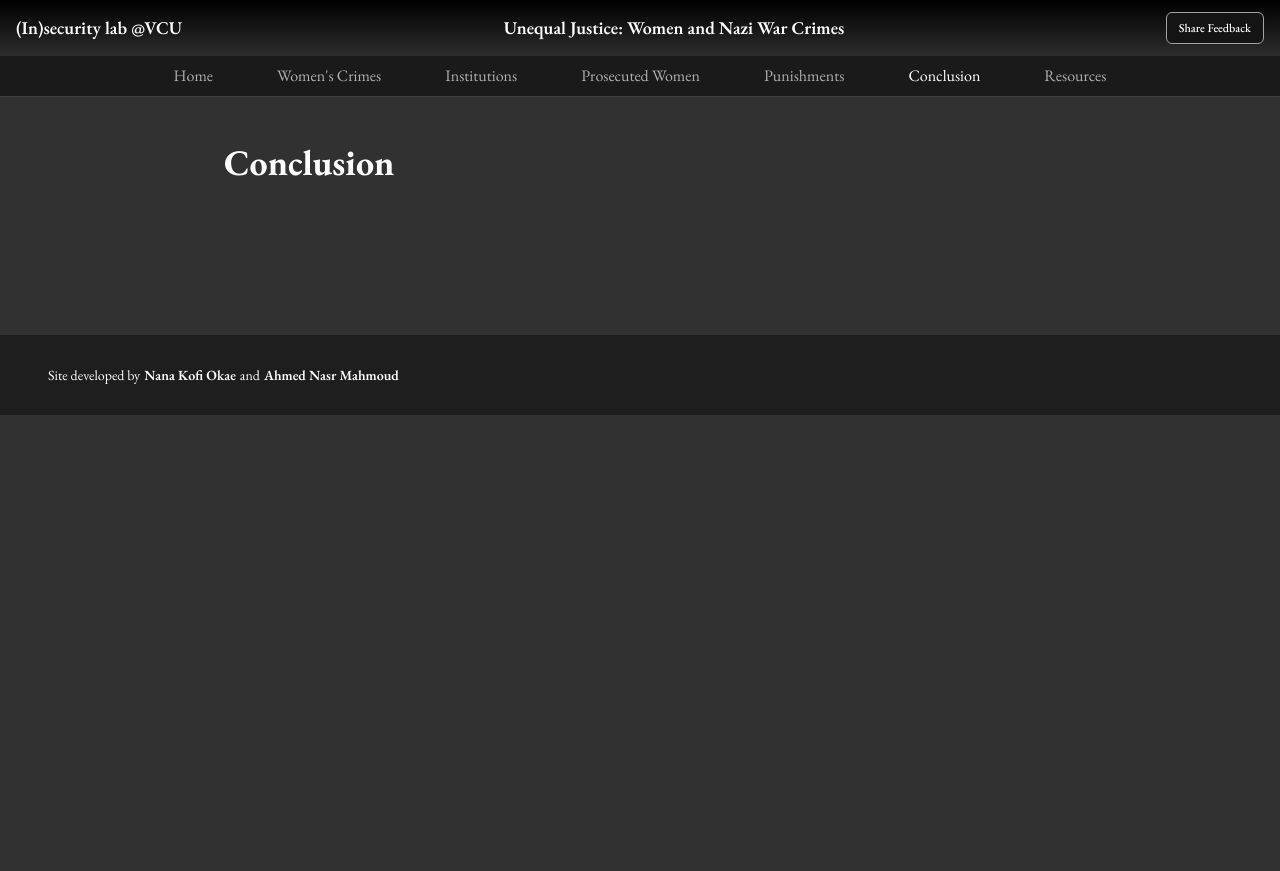
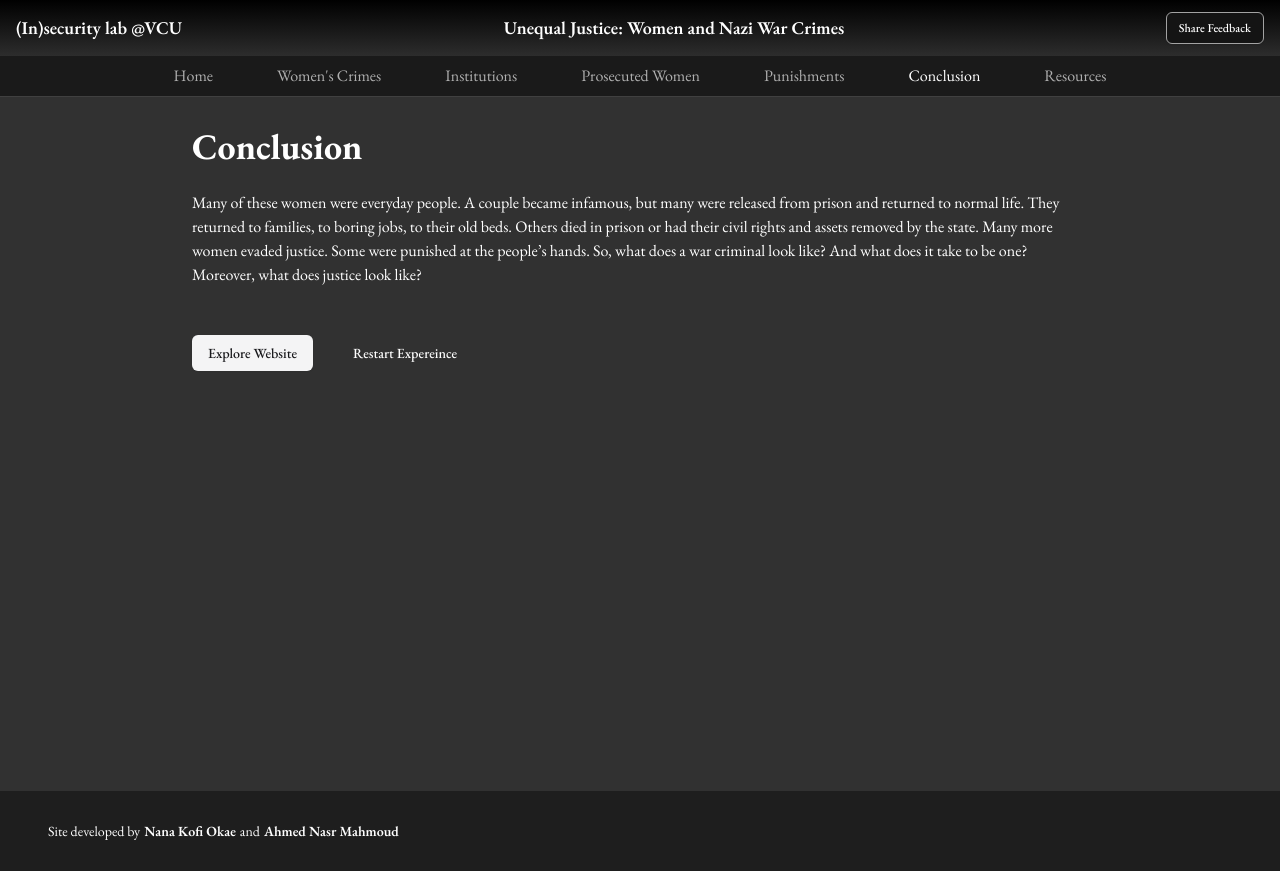
Before and after one commit to Nan3rC0re/in-security-lab-map, a Next.js app: page /conclusion in a window 1280 px wide. Before the commit the page ends 800 px from the top, so only its background shows below. Built offline with nearby package versions, Linux system fonts and the light colour scheme.

Commit message:
finished conclusion

```diff
--- a/app/conclusion/page.tsx
+++ b/app/conclusion/page.tsx
@@ -1,9 +1,31 @@
+import { Button } from "@/components/ui/button";
+import Link from "next/link";
 import React from "react";
 
 export default function ConclusionPage() {
   return (
-    <div className="w-full max-w-4xl mx-auto p-8">
+    <div className="w-full max-w-4xl mx-auto py-4 min-h-[73vh]">
       <h1 className="text-4xl font-bold mb-6">Conclusion</h1>
+      <div className="flex flex-col gap-12">
+        <p>
+          Many of these women were everyday people. A couple became infamous,
+          but many were released from prison and returned to normal life. They
+          returned to families, to boring jobs, to their old beds. Others died
+          in prison or had their civil rights and assets removed by the state.
+          Many more women evaded justice. Some were punished at the people’s
+          hands. So, what does a war criminal look like? And what does it take
+          to be one? Moreover, what does justice look like?
+        </p>
+        <div className="w-full flex gap-6">
+          {/* TODO: onclick function to take the user back to the homepage to start the story based navigation */}
+          <Button variant="secondary">
+            <Link href="/crimes">Explore Website</Link>
+          </Button>
+          <Button variant="ghost" className="">
+            Restart Expereince
+          </Button>
+        </div>
+      </div>
     </div>
   );
 }
--- a/app/crimes/page.tsx
+++ b/app/crimes/page.tsx
@@ -28,7 +28,7 @@ export default function CrimesPage() {
   ];
   return (
     <div className="grid grid-cols-2 max-lg:grid-cols-1 lg:gap-4 gap-8  w-full">
-      <div className=" content-container w-full lg:p-4">
+      <div className=" content-container w-full py-4 ">
         <h1 className="text-3xl font-bold mb-4">Women’s Crimes Map</h1>
         {selectedFeature ? (
           <>
@@ -89,7 +89,7 @@ export default function CrimesPage() {
           </>
         )}
       </div>
-      <div className="w-full  lg:p-4 lg:h-[50rem]  max-lg:aspect-square mb-10 ">
+      <div className="w-full  lg:py-4 lg:h-[50rem]  max-lg:aspect-square mb-10 ">
         <CrimesMap onFeatureClick={setSelectedFeature} />
       </div>
     </div>
--- a/app/poi/page.tsx
+++ b/app/poi/page.tsx
@@ -5,7 +5,7 @@ import React from "react";
 export default function PoiPage() {
   return (
     <div className="flex flex-col md:flex-row h-full">
-      <div className="w-full  p-4 overflow-auto">
+      <div className="w-full  py-4 overflow-auto">
         <h1 className="text-2xl font-bold mb-4">Points of Interest</h1>
         <p className="mb-4">
           This page contains information about various points of interest
--- a/app/trials/page.tsx
+++ b/app/trials/page.tsx
@@ -5,7 +5,7 @@ import React from "react";
 export default function TrialsPage() {
   return (
     <div className="flex flex-col md:flex-row h-full">
-      <div className="w-full  p-4 overflow-auto">
+      <div className="w-full  py-4 overflow-auto">
         <h1 className="text-2xl font-bold mb-4">Nazi War Crime Trials</h1>
         <p className="mb-4">
           This page contains information about various trials related to Nazi
--- a/components/ui/button.tsx
+++ b/components/ui/button.tsx
@@ -1,8 +1,8 @@
-import * as React from "react"
-import { Slot } from "@radix-ui/react-slot"
-import { cva, type VariantProps } from "class-variance-authority"
+import * as React from "react";
+import { Slot } from "@radix-ui/react-slot";
+import { cva, type VariantProps } from "class-variance-authority";
 
-import { cn } from "@/lib/utils"
+import { cn } from "@/lib/utils";
 
 const buttonVariants = cva(
   "inline-flex items-center justify-center whitespace-nowrap rounded-md text-sm font-medium transition-colors focus-visible:outline-none focus-visible:ring-1 focus-visible:ring-ring disabled:pointer-events-none disabled:opacity-50",
@@ -17,7 +17,7 @@ const buttonVariants = cva(
           "border border-input bg-background shadow-sm hover:bg-accent hover:text-accent-foreground",
         secondary:
           "bg-secondary text-secondary-foreground shadow-sm hover:bg-secondary/80",
-        ghost: "hover:bg-accent hover:text-accent-foreground",
+        ghost: "hover:bg-[#313131] hover:text-accent-foreground",
         link: "text-primary underline-offset-4 hover:underline",
       },
       size: {
@@ -32,26 +32,26 @@ const buttonVariants = cva(
       size: "default",
     },
   }
-)
+);
 
 export interface ButtonProps
   extends React.ButtonHTMLAttributes<HTMLButtonElement>,
     VariantProps<typeof buttonVariants> {
-  asChild?: boolean
+  asChild?: boolean;
 }
 
 const Button = React.forwardRef<HTMLButtonElement, ButtonProps>(
   ({ className, variant, size, asChild = false, ...props }, ref) => {
-    const Comp = asChild ? Slot : "button"
+    const Comp = asChild ? Slot : "button";
     return (
       <Comp
         className={cn(buttonVariants({ variant, size, className }))}
         ref={ref}
         {...props}
       />
-    )
+    );
   }
-)
-Button.displayName = "Button"
+);
+Button.displayName = "Button";
 
-export { Button, buttonVariants }
+export { Button, buttonVariants };
```
